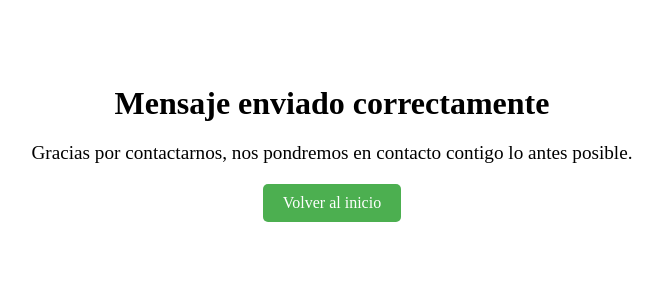
After one commit to jamartinez66/PRW_SearchIn, a PHP site: page /enviar.php in a window 1280 px wide. The commit adds this page. Shown: the top 300 px of the page, without its empty margins (308-970 px from the left). Run offline with PHP 8.4, Linux system fonts and the light colour scheme.

Commit message:
Contact form and Response form

```diff
--- /dev/null
+++ b/searchin/enviar.php
@@ -0,0 +1,14 @@
+<!DOCTYPE html>
+<html>
+<head>
+	<title>Formulario de contacto</title>
+	<link rel="stylesheet" type="text/css" href="styles/enviar.css">
+</head>
+<body>
+	<div class="mensaje">
+		<h2>Mensaje enviado correctamente</h2>
+		<p>Gracias por contactarnos, nos pondremos en contacto contigo lo antes posible.</p>
+		<a href="index.php">Volver al inicio</a>
+	</div>
+</body>
+</html>
--- /dev/null
+++ b/searchin/styles/enviar.css
@@ -0,0 +1,28 @@
+.mensaje {
+	text-align: center;
+	padding: 50px;
+}
+
+.mensaje h2 {
+	font-size: 2rem;
+	margin-bottom: 20px;
+}
+
+.mensaje p {
+	font-size: 1.2rem;
+	margin-bottom: 20px;
+}
+
+.mensaje a {
+	display: inline-block;
+	padding: 10px 20px;
+	background-color: #4CAF50;
+	color: #fff;
+	text-decoration: none;
+	border-radius: 5px;
+	transition: background-color 0.3s ease-in-out;
+}
+
+.mensaje a:hover {
+	background-color: #3e8e41;
+}
```
Also changed, not shown: searchin/contacto.php (+14 -11 lines), searchin/styles/contactar.css (added, +33 -0 lines).
